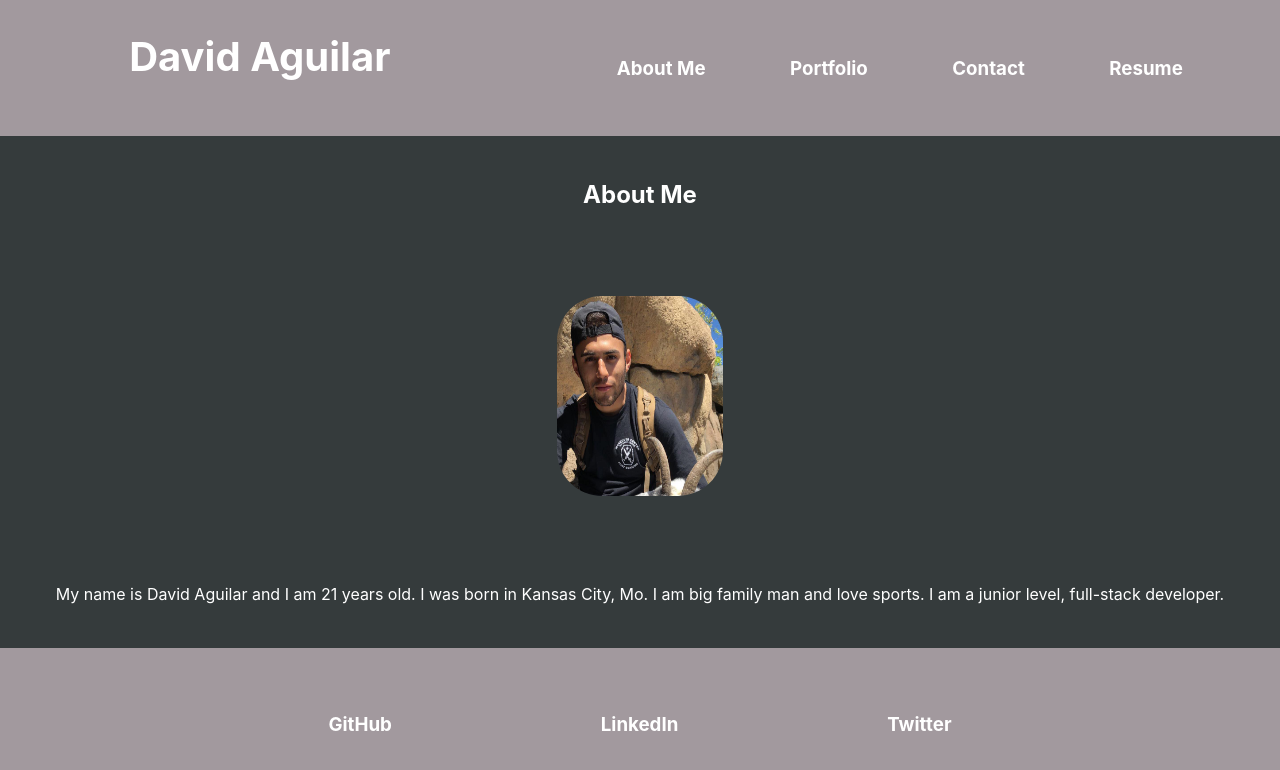
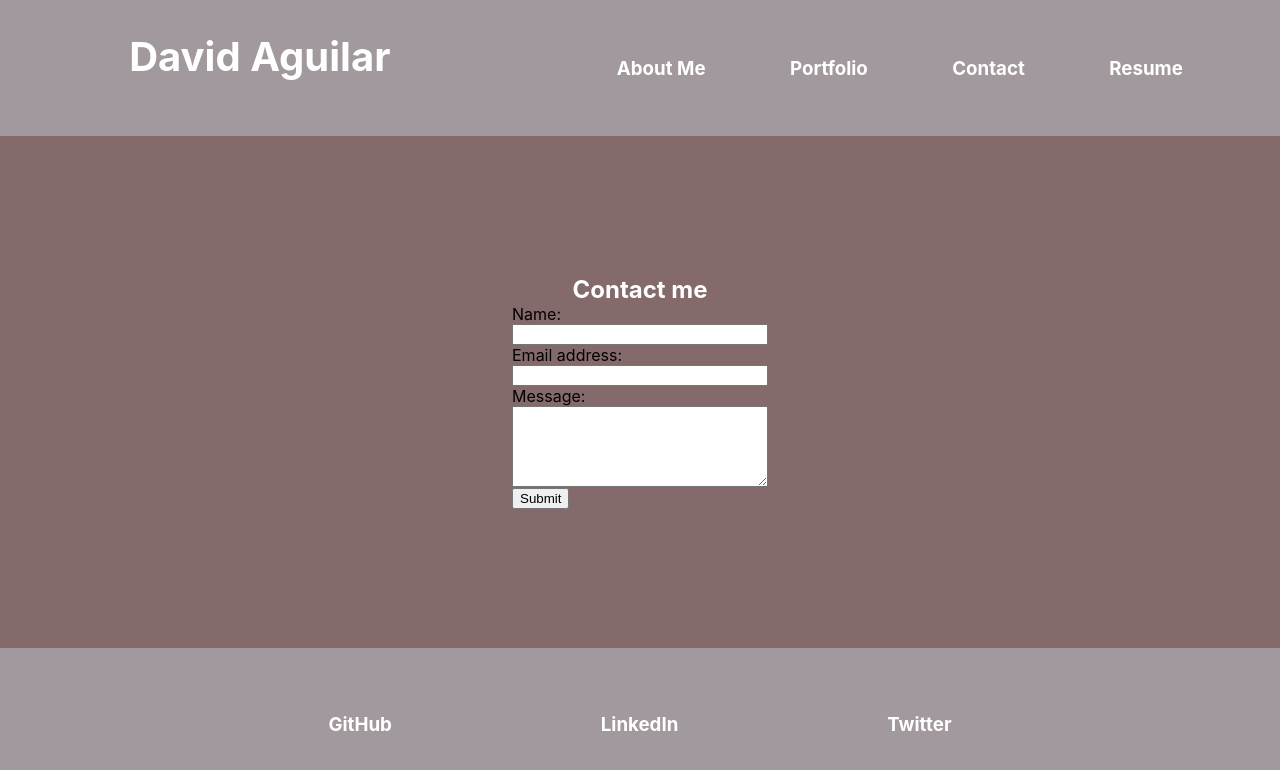
Before and after one commit to davidjaguilar104/react-portfolio, a React (Create React App) app: page / in a window 1280 px wide. Shown: the top 770 px of the page. Built offline with nearby package versions, Linux system fonts and the light colour scheme.

Commit message:
basic contact component built

```diff
--- a/src/App.js
+++ b/src/App.js
@@ -1,12 +1,13 @@
 import Header from "./components/Header";
 import Footer from "./components/Footer";
-import About from './pages/About/About';
+// import About from './pages/About/About';
+import Contact from "./pages/Contact/Contact";
 
 function App() {
   return (
     <main>
       <Header></Header>
-      <About></About>
+      <Contact></Contact>
       <Footer></Footer>
     </main>
   );
--- /dev/null
+++ b/src/pages/Contact/Contact.css
@@ -0,0 +1,19 @@
+section {
+  display: flex;
+  flex-direction: column;
+  justify-content: center;
+  align-items: center;
+  height: 64vh;
+  background-color: #846a6a;
+}
+
+h1 {
+  color: #fff;
+  margin: unset;
+}
+
+.form-divs {
+  display: flex;
+  flex-direction: column;
+  width: 20vw;
+}
--- /dev/null
+++ b/src/pages/Contact/Contact.js
@@ -0,0 +1,92 @@
+import React, { useState } from "react";
+import { validateEmail } from "../../utils/helpers";
+import "./Contact.css";
+
+function Contact() {
+  const [formState, setFormState] = useState({
+    name: "",
+    email: "",
+    message: "",
+  });
+
+  const { name, email, message } = formState;
+
+  const [errorMessage, setErrorMessage] = useState("");
+
+  function handleChange(e) {
+    if (e.target.name === "email") {
+      const isValid = validateEmail(e.target.value);
+      console.log(isValid);
+      // isValid conditional statement
+      if (!isValid) {
+        setErrorMessage("Your email is invalid.");
+      } else {
+        setErrorMessage("");
+      }
+    } else {
+      if (!e.target.value.length) {
+        setErrorMessage(`${e.target.name} is required.`);
+      } else {
+        setErrorMessage("");
+      }
+      // shows errorMessage based on user input
+      // console.log('errorMessage', errorMessage);
+    }
+    if (!errorMessage) {
+      setFormState({ ...formState, [e.target.name]: e.target.value });
+    }
+  }
+
+  // shows state being changed on every keystroke of input and textarea fields if using onChange of form below in JSX but use onBlur for it to be after focus leaves an input field
+  // console.log(formState);
+
+  function handleSubmit(e) {
+    e.preventDefault();
+    console.log(formState);
+  }
+
+  return (
+    <section>
+      <h1 data-testid="h1tag">Contact me</h1>
+      <form id="contact-form" onSubmit={handleSubmit}>
+        <div className="form-divs">
+          <label htmlFor="name">Name:</label>
+          <input
+            type="text"
+            defaultValue={name}
+            onBlur={handleChange}
+            name="name"
+          />
+        </div>
+        <div className="form-divs">
+          <label htmlFor="email">Email address:</label>
+          <input
+            type="email"
+            defaultValue={email}
+            name="email"
+            onBlur={handleChange}
+          />
+        </div>
+        <div className="form-divs">
+          <label htmlFor="message">Message:</label>
+          <textarea
+            name="message"
+            defaultValue={message}
+            onBlur={handleChange}
+            rows="5"
+          />
+        </div>
+        {errorMessage && (
+          <div className="form-divs">
+            <p className="error-text">{errorMessage}</p>
+          </div>
+        )}
+        <button data-testid="button" type="submit">
+          Submit
+        </button>
+      </form>
+    </section>
+  );
+}
+
+export default Contact;
--- /dev/null
+++ b/src/utils/helpers.js
@@ -0,0 +1,9 @@
+export function capitalizeFirstLetter(string) {
+  return string.charAt(0).toUpperCase() + string.slice(1);
+}
+
+export function validateEmail(email) {
+  var re =
+    /^(([^<>()[\]\\.,;:\s@"]+(\.[^<>()[\]\\.,;:\s@"]+)*)|(".+"))@((\[[0-9]{1,3}\.[0-9]{1,3}\.[0-9]{1,3}\.[0-9]{1,3}\])|(([a-zA-Z\-0-9]+\.)+[a-zA-Z]{2,}))$/;
+  return re.test(String(email).toLowerCase());
+}
```
